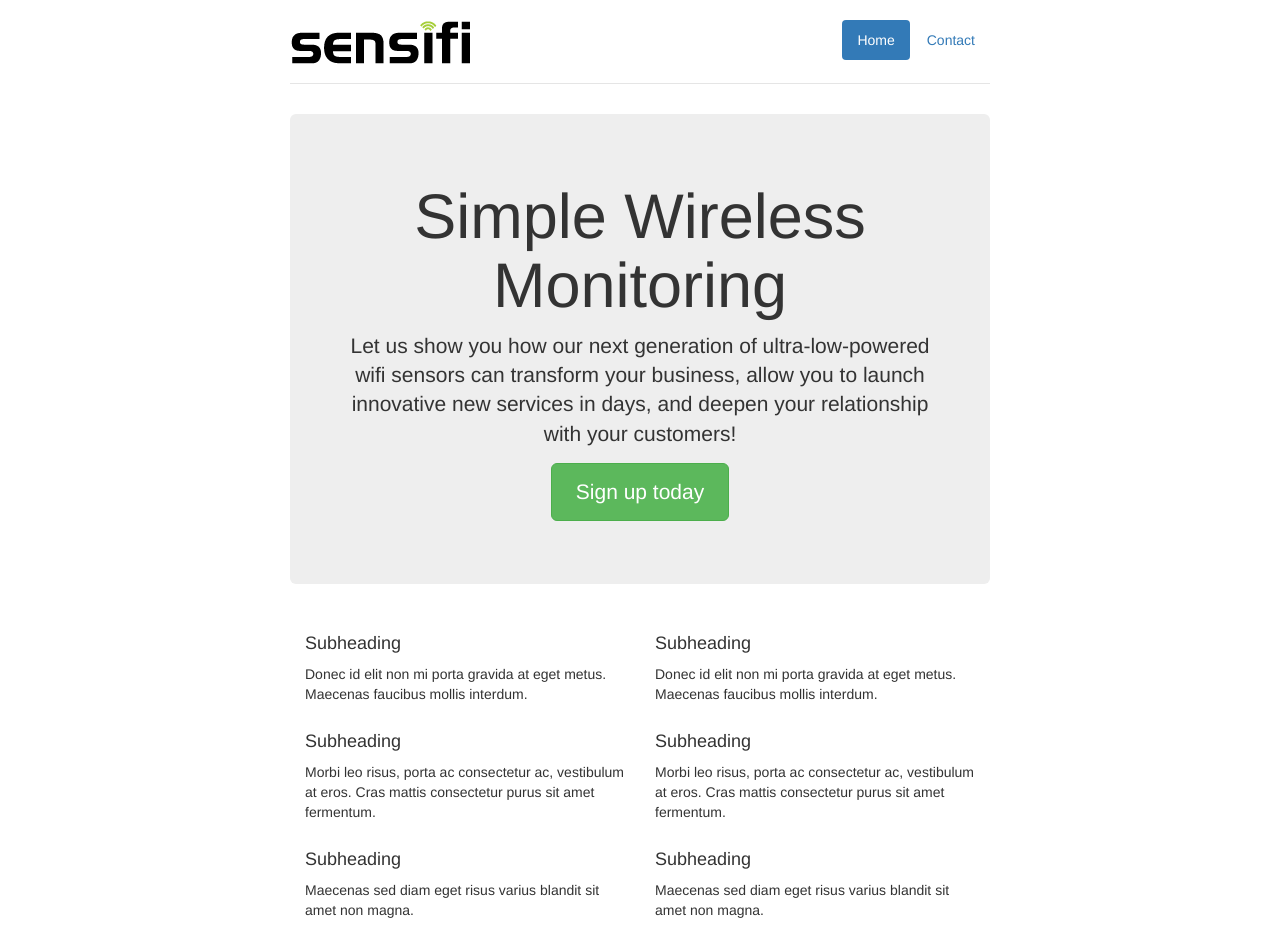
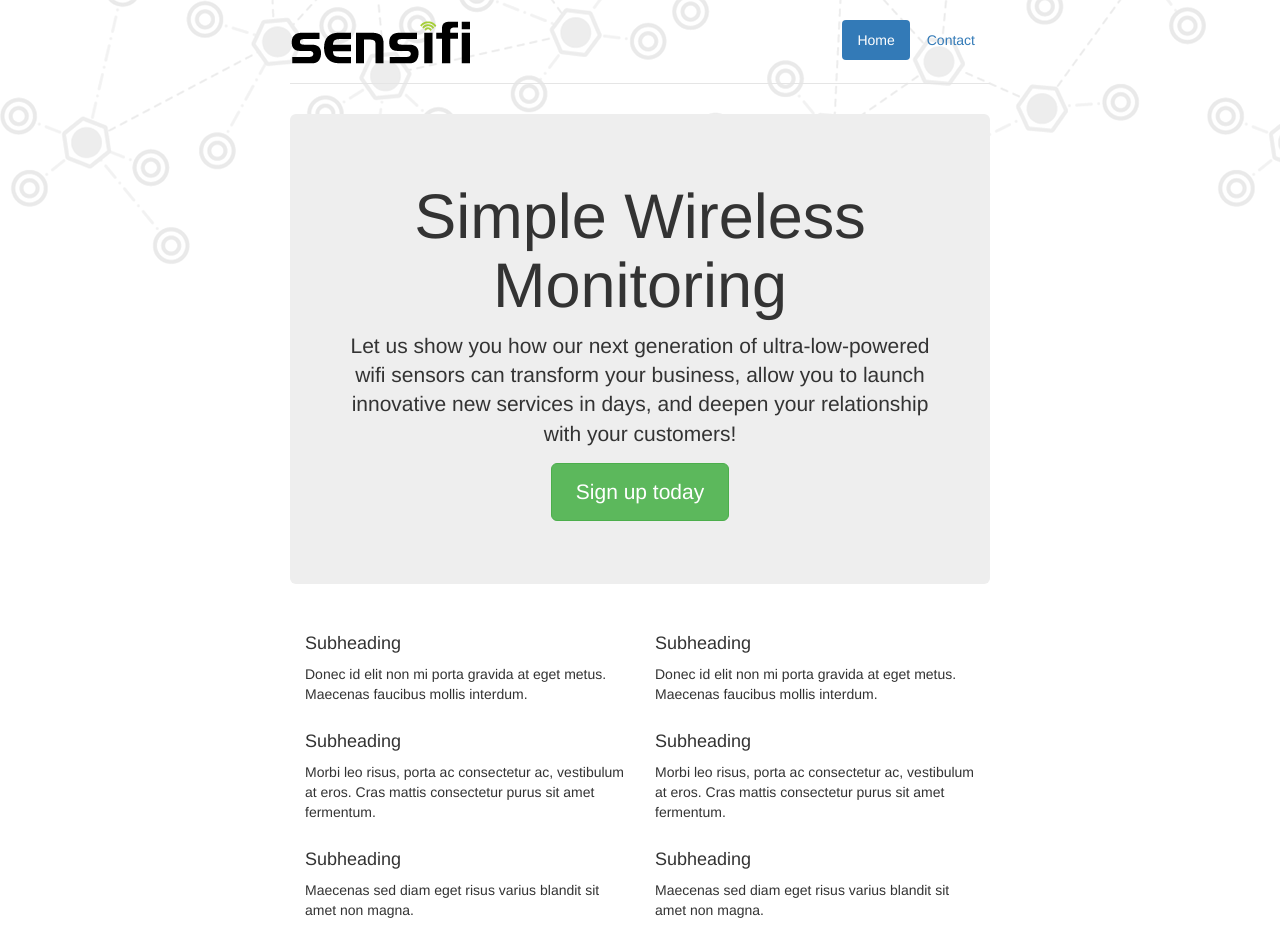
Before and after one commit to voodootikigod/sensifi, a plain HTML site: page index.html in a window 1280 px wide. Shown: the top 933 px of the page. Drawn offline with nearby package versions, Linux system fonts and the light colour scheme.

Commit message:
Background.

```diff
--- a/index.html
+++ b/index.html
@@ -15,7 +15,9 @@
 
     <!-- Custom styles for this template -->
     <link href="jumbotron-narrow.css" rel="stylesheet">
-
+    <style type="text/css">
+      body { background: url(img/bg.png) top left repeat-x;}
+    </style>
   </head>
 
   <body>
```
Also changed, not shown: img/bg-color.png (added), img/bg.png (added).
